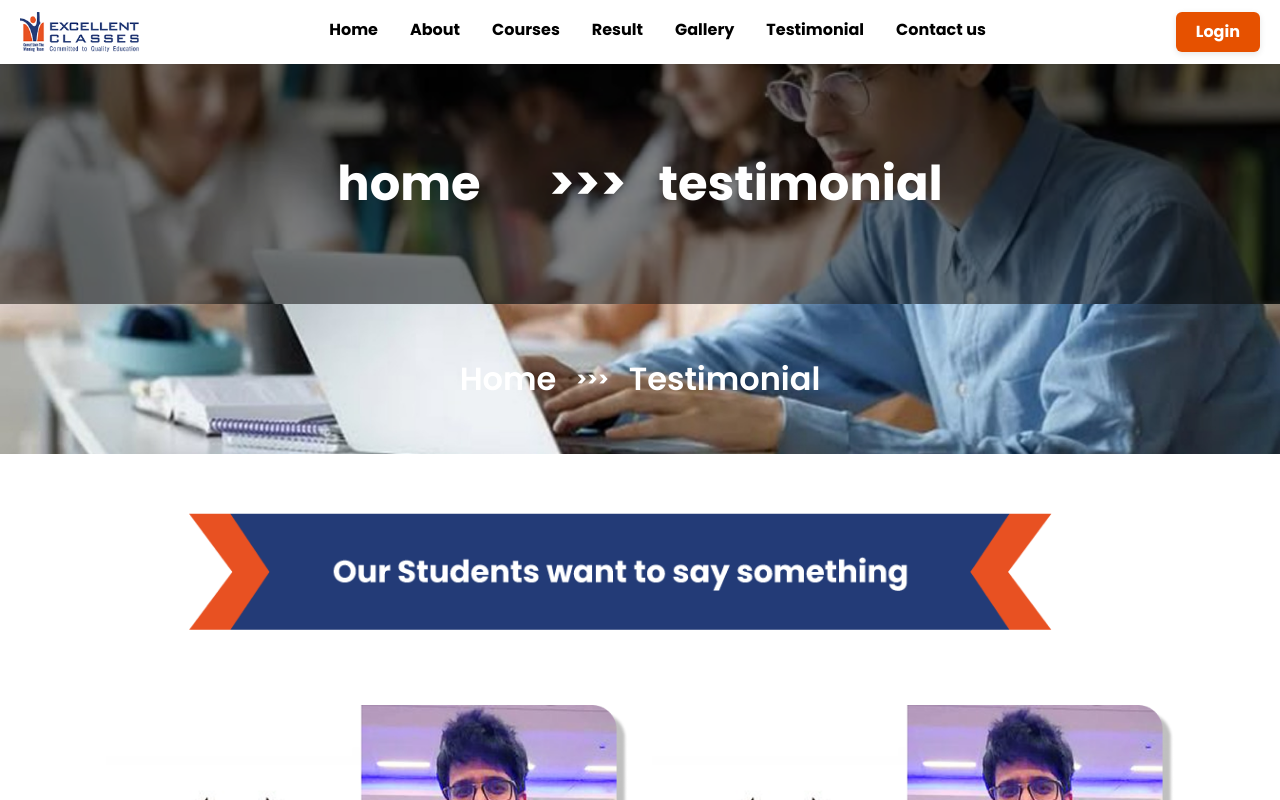
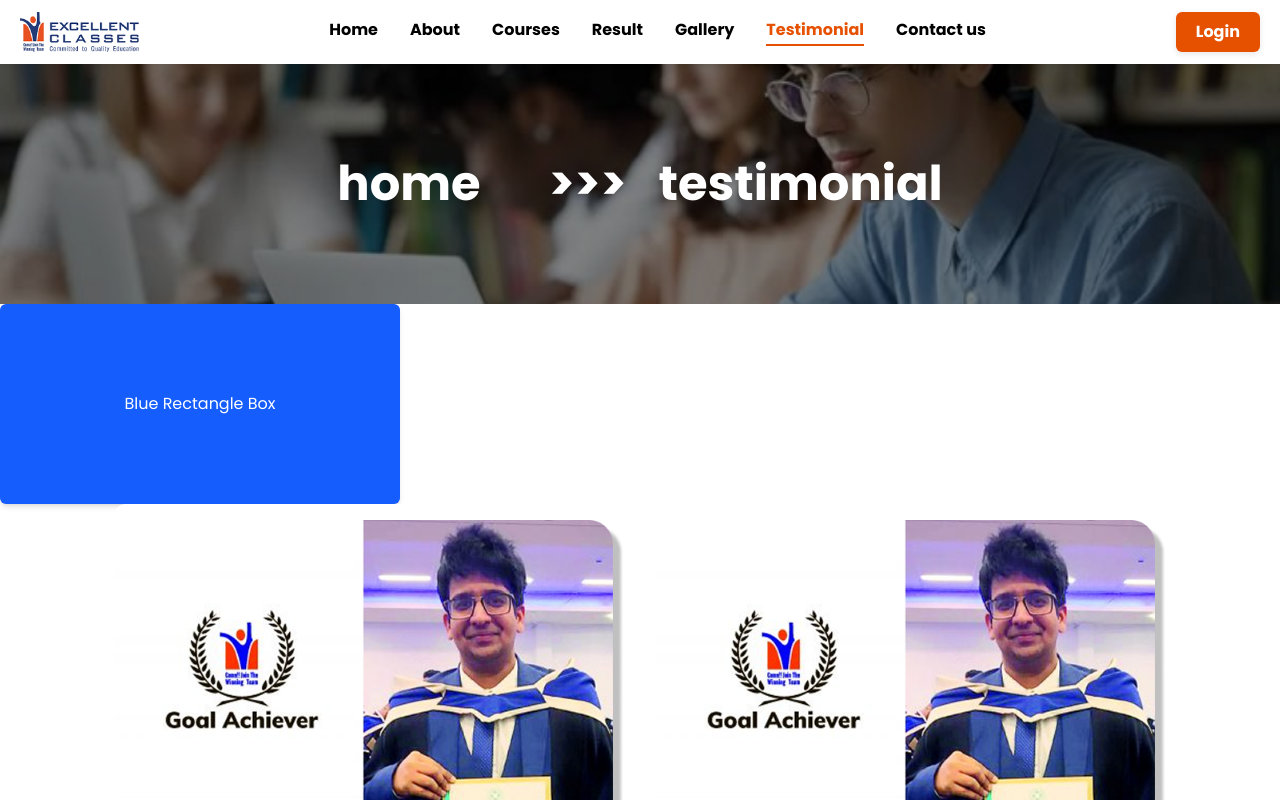
Before and after one commit to dev-nexcore/excellent_class_User, a Next.js app: page /testimonial in a window 1280 px wide. Shown: the top 800 px of the page. Built offline with nearby package versions, Linux system fonts and the light colour scheme.

Commit message:
--gallery scroll--

```diff
--- a/package.json
+++ b/package.json
@@ -19,7 +19,8 @@
     "react-dom": "19.1.0",
     "react-icons": "^5.5.0",
     "react-parallax-tilt": "^1.7.301",
-    "react-typed": "^2.0.12"
+    "react-typed": "^2.0.12",
+    "swiper": "^11.2.10"
   },
   "devDependencies": {
     "@eslint/eslintrc": "^3",
--- /dev/null
+++ b/src/app/aboutus/page.jsx
@@ -0,0 +1,9 @@
+import React from 'react'
+import about from "../../components/about/about"
+export default function page() {
+  return (
+    <>
+    <about/>
+    </>
+  )
+}
--- a/src/app/globals.css
+++ b/src/app/globals.css
@@ -286,3 +286,11 @@ body {
     width: 100% !important;
   }
 }
+/* Hide scrollbar for scrollable container */
+.no-scrollbar::-webkit-scrollbar {
+  display: none;
+}
+.no-scrollbar {
+  -ms-overflow-style: none; /* IE and Edge */
+  scrollbar-width: none; /* Firefox */
+}
--- a/src/components/Gallery/imagecomponent.jsx
+++ b/src/components/Gallery/imagecomponent.jsx
@@ -1,39 +1,56 @@
 "use client";
-import React from "react";
+import React, { useEffect, useRef, useState } from "react";
 
-export default function ImageComponent() {
-  const photoImages = [
+export default function CurvedCarousel() {
+  const [activeIndex, setActiveIndex] = useState(0);
+  const images = [
     "/Rectangle17.png", "/Rectangle17.png", "/Rectangle17.png",
-    "/Rectangle17.png", "/Rectangle17.png", "/Rectangle17.png",
-    "/Rectangle17.png", "/Rectangle17.png", "/Rectangle17.png",
+    "/Rectangle17.png", "/Rectangle17.png", "/Rectangle17.png"
   ];
 
+  // Auto rotate every 2 seconds
+  useEffect(() => {
+    const interval = setInterval(() => {
+      setActiveIndex((prev) => (prev + 1) % images.length);
+    }, 2000);
+
+    return () => clearInterval(interval);
+  }, [images.length]);
+
+  const getTransformStyle = (index) => {
+    const offset = index - activeIndex;
+    const angle = offset * 30; // Angle between items
+    const translateZ = -300; // Depth
+    const rotateY = angle;
+
+    return {
+      transform: `rotateY(${rotateY}deg) translateZ(${translateZ}px)`,
+      transition: "transform 0.8s",
+    };
+  };
+
   return (
-    <div className="sticky top-0 bg-white z-[VALUE] py-6 ">
+    <div className="relative h-[400px] flex items-center justify-center overflow-hidden">
       <div
-        className="container mx-auto overflow-x-auto"
+        className="relative w-[500px] h-[300px]"
         style={{
-          scrollbarWidth: "none",      // Firefox
-          msOverflowStyle: "none",     // IE/Edge
+          transformStyle: "preserve-3d",
+          perspective: "1000px",
         }}
       >
-        <div className="inline-flex gap-6 whitespace-nowrap px-4">
-          {photoImages.map((src, idx) => (
+        {images.map((src, idx) => (
+          <div
+            key={idx}
+            className="absolute top-0 left-0 w-full h-full"
+            style={getTransformStyle(idx)}
+          >
             <img
-              key={idx}
               src={src}
-              alt={`photo-${idx}`}
-              className="w-[500px] h-[400px] object-cover rounded-md "
+              alt={`img-${idx}`}
+              className="w-full h-full object-cover rounded-2xl shadow-lg"
             />
-          ))}
-        </div>
-
-        {/* Hide scrollbar for Chrome, Safari, Opera */}
-        <style jsx>{`
-          div::-webkit-scrollbar {
-            display: none;
-          }
-        `}</style>
+          </div>
+        ))}
       </div>
     </div>
   );
--- a/src/components/common/Footer.jsx
+++ b/src/components/common/Footer.jsx
@@ -106,7 +106,7 @@ export default function Footer() {
           href="https://code4bharat.com/"
           target="_blank"
           rel="noopener noreferrer"
-          className="underline font-medium"
+          className="underline font-medium text-[#20356B]"
         >
           Code4Bharat
         </a>{" "}
--- a/src/components/common/Navbar.jsx
+++ b/src/components/common/Navbar.jsx
@@ -23,7 +23,7 @@ export default function Navbar() {
     { name: "Courses", path: "/courses" },
     { name: "Result", path: "/result" },
     { name: "Gallery", path: "/gallery" },
-    { name: "Testimonial", path: "/Testimoniall" },
+    { name: "Testimonial", path: "/testimonial" },
     { name: "Contact us", path: "/contactus" },
   ];
 
--- a/src/components/home/Testimonial.jsx
+++ b/src/components/home/Testimonial.jsx
@@ -10,51 +10,13 @@ export default function Testimonial() {
 
   return (
     <>
-            {/* Breadcrumb Header with fixed size */}
-      <div
-        className="breadcrumb-header"
-        style={{
-          backgroundImage: "url('/img.jpg')",
-          backgroundSize: "cover",
-          backgroundPosition: "center",
-          width: "100%",
-          height: "150px",
-          maxWidth: "1726px",
-          margin: "auto",
-          color: "#fff",
-          textAlign: "center",
-          fontWeight: "bold",
-          fontSize: "32px",
-          display: "flex",
-          justifyContent: "center",
-          alignItems: "center",
-          gap: "20px",
-        }}
-      >
-        <Link
-          href="/"
-          style={{ color: "white", fontWeight: "600", textDecoration: "none" }}
-        >
-          Home
-        </Link>
-        <span style={{ color: "white", fontSize: "20px" }}>{">>>"}</span>
-        <span style={{ color: "white", fontWeight: "600" }}>Testimonial</span>
-      </div>
+   <div className="w-[400px] h-[200px] bg-blue-600 text-white flex items-center justify-center rounded-md shadow-md">
+  Blue Rectangle Box
+</div>
 
-      {/* 📸 Extra Banner Image */}
-      <div className="max-w-[1000px] mx-auto px-4 my-10">
-        <Image
-          src="/img3.png"
-          alt="Banner Below Breadcrumb"
-          width={1000}
-          height={200}
-          className="w-full h-auto object-cover rounded-lg"
-          priority
-        />
-      </div>
 
       {/* 🧾 Testimonials Grid */}
-      <div className="grid grid-cols-1 sm:grid-cols-2 gap-6 px-4 max-w-[1100px] mx-auto pb-12">
+      <div className="grid grid-cols-1 sm:grid-cols-2 gap-x-8 gap-y-4 px-6 max-w-[1100px] mx-auto pb-12">
         {images.map((img, index) => (
           <motion.div
             key={index}
```
Also changed, not shown: 1 other file (tests, documents, lock files or other folders).
